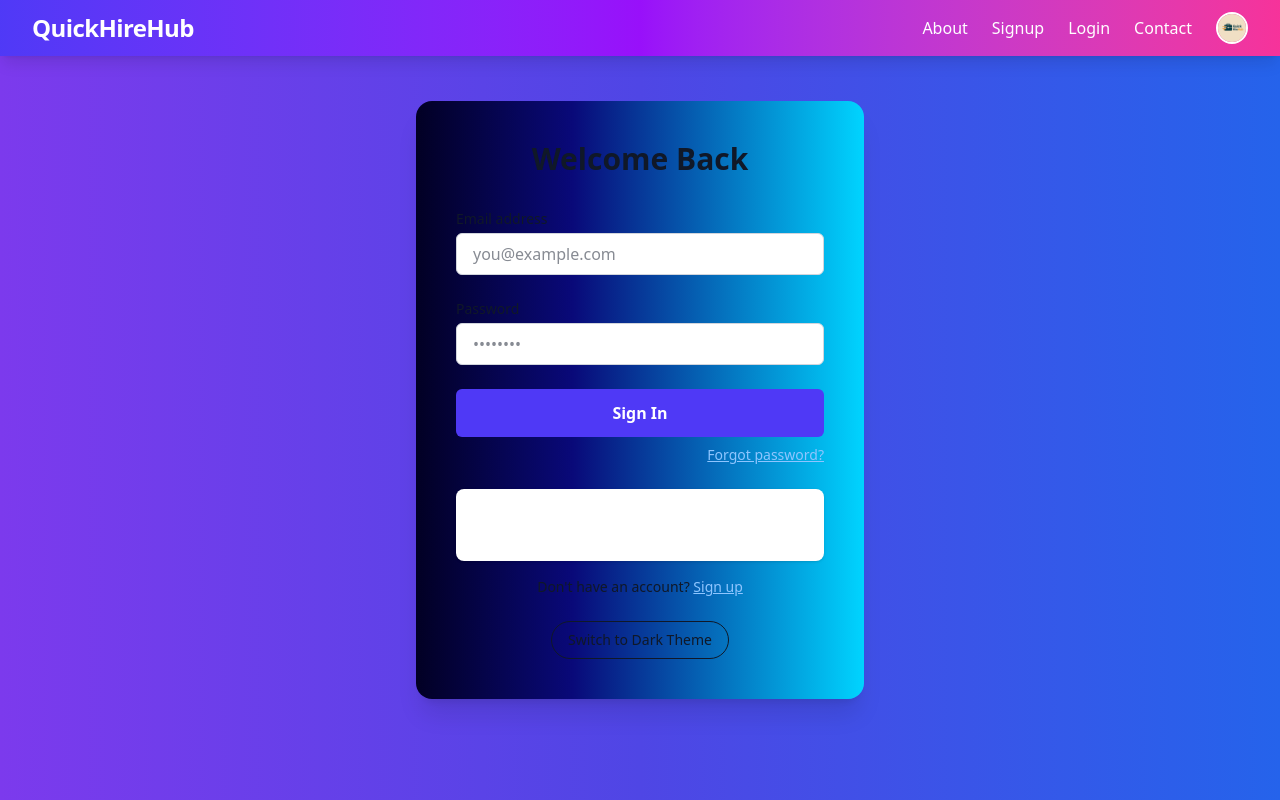
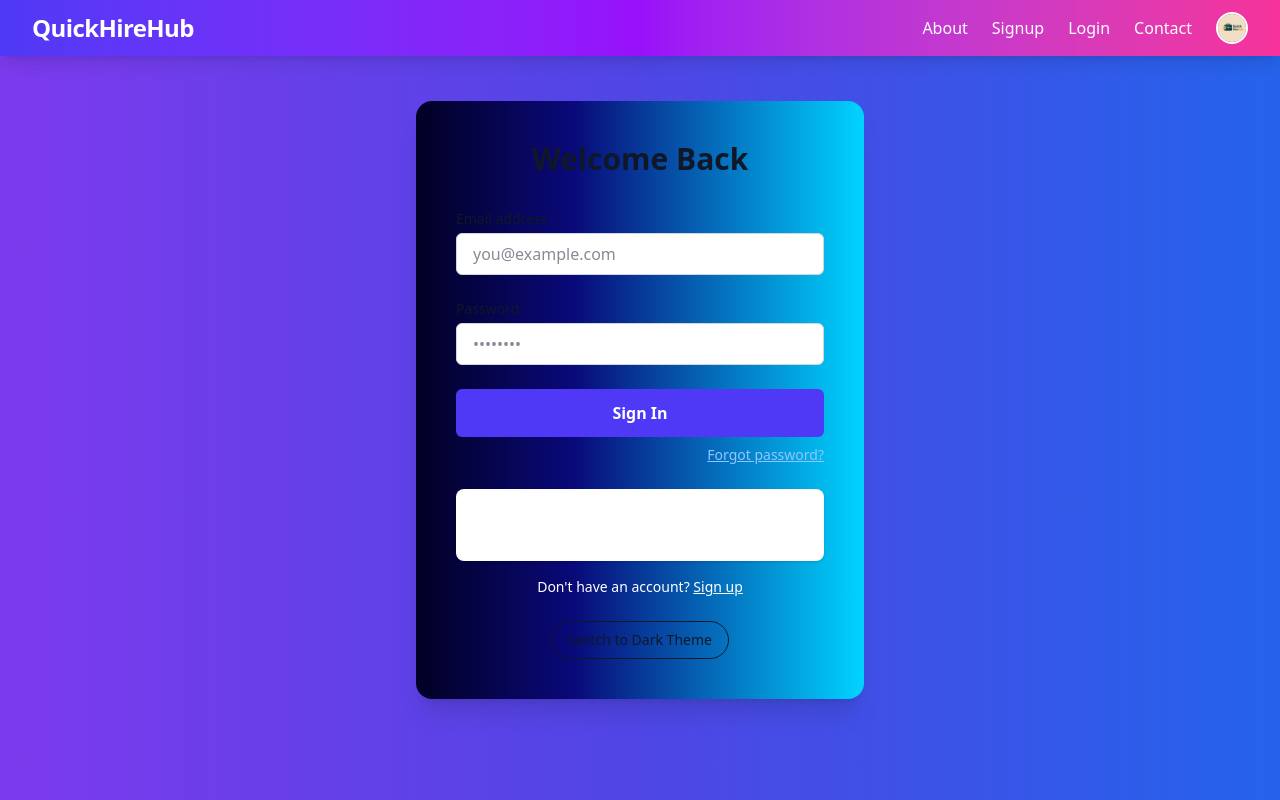
Before and after one commit to Sid9879/QuickHireHub, a React (Vite) app: page /login in a window 1280 px wide. Built offline with nearby package versions, Linux system fonts and the light colour scheme; no server answers.

Commit message:
google auth

```diff
--- a/src/Pages/Login.jsx
+++ b/src/Pages/Login.jsx
@@ -158,8 +158,8 @@ const Login = () => {
           />
         </div>
 
-        <p className="mt-4 text-center text-sm">
-          Don't have an account? <Link className="text-blue-300 underline" to="/signup">Sign up</Link>
+        <p className="mt-4 text-center text-sm text-white">
+          Don't have an account? <Link className="text-white underline" to="/signup">Sign up</Link>
         </p>
 
         <div className="mt-6 text-center">
```
